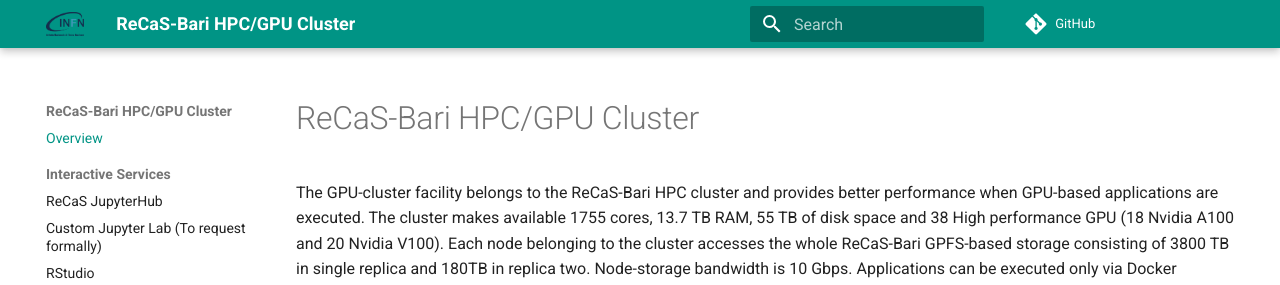
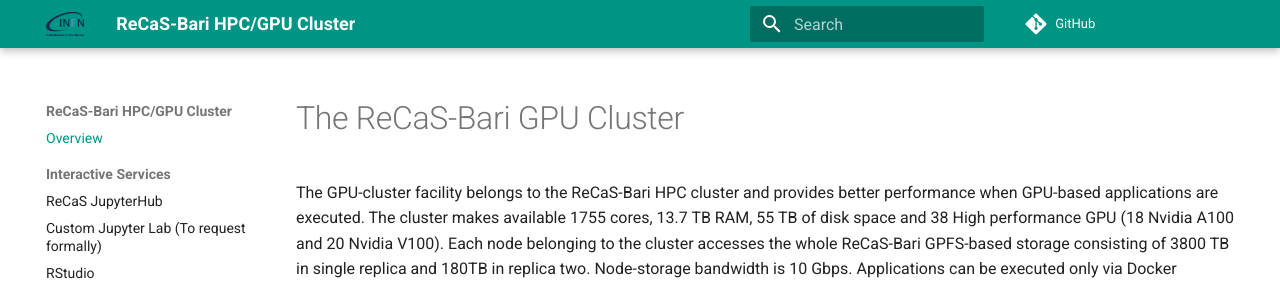
Before and after one commit to jvino/cluster-hpc-gpu-guides, an MkDocs documentation site: the page built from docs/index.md, in a window 1280 px wide. Shown: the top 285 px of the page. Built offline with MkDocs 1.6.1 and Material for MkDocs 9.7.7, drawn with Linux system fonts in a browser that asks for light colours; comment, search, counter and statistics services are not loaded.

```diff
--- a/docs/index.md
+++ b/docs/index.md
@@ -1,4 +1,4 @@
-# ReCaS-Bari HPC/GPU Cluster
+# The ReCaS-Bari GPU Cluster
 The GPU-cluster facility belongs to the ReCaS-Bari HPC cluster and provides better performance when GPU-based applications are executed. The cluster makes available 1755 cores, 13.7 TB RAM, 55 TB of disk space and 38 High performance GPU (18 Nvidia A100 and 20 Nvidia V100). Each node belonging to the cluster accesses  the whole ReCaS-Bari GPFS-based storage consisting of 3800 TB in single replica and 180TB in replica two. Node-storage bandwidth is 10 Gbps.
 Applications can be executed only via Docker container, which adds to the cluster easy configuration and customization, reliability, flexibility and security.
 Users can request the deployment of interactive remote IDE GPU-based services (Jupyter Notebook or RStudio) as well as the possibility to submit GPU-based workflow represented as Directed Acyclic Graphs (DAG).
```
